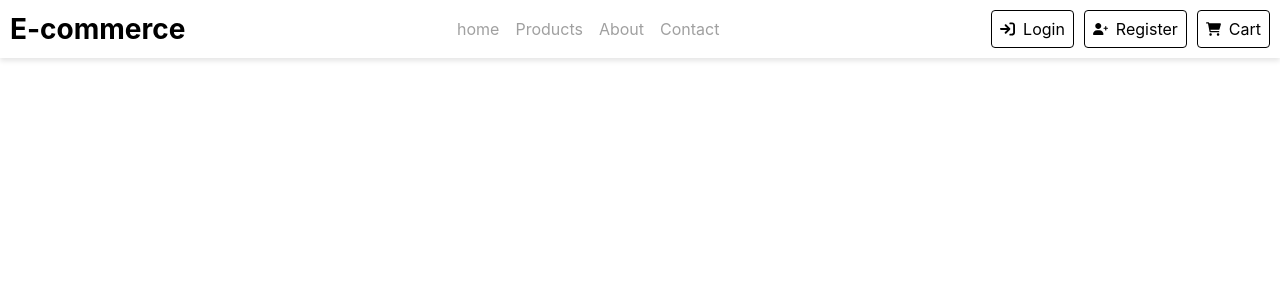
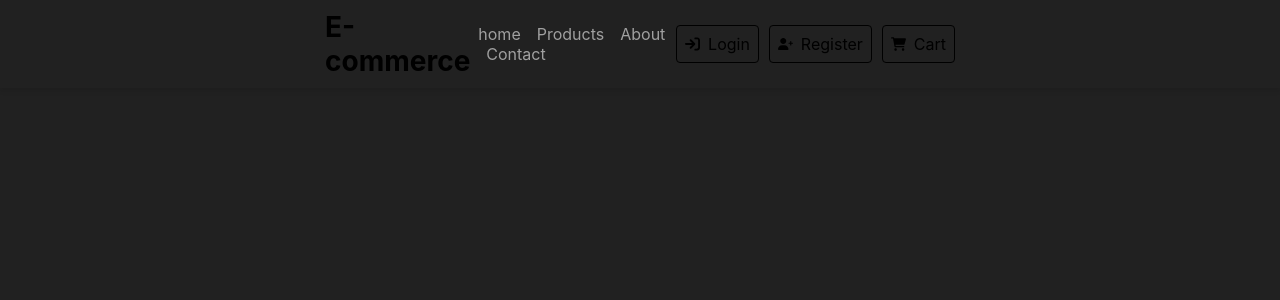
Before and after one commit to AleShini92/e-commerce, a React (Create React App) app: page / in a window 1280 px wide. Shown: the top 300 px of the page. Built offline with nearby package versions, Linux system fonts and the light colour scheme.

Commit message:
add :root and color-scheme

```diff
--- a/public/index.html
+++ b/public/index.html
@@ -4,7 +4,7 @@
     <meta charset="utf-8" />
     <link rel="icon" href="%PUBLIC_URL%/favicon.ico" />
     <meta name="viewport" content="width=device-width, initial-scale=1" />
-    <meta name="theme-color" content="#000000" />
+    <meta name="theme-color" content="#319197" />
     <meta
       name="description"
       content="Web site created using create-react-app"
--- a/src/component/Main.jsx
+++ b/src/component/Main.jsx
@@ -1,11 +1,13 @@
 import React from "react";
 import Products from "../component/services/Products";
+import Navbar from "../component/navbar/Navbar";
 
 
 const Main = () => {
     return (
         <>
             <main>
+                <Navbar />
                 <Products />
             </main>
         </>
--- a/src/component/navbar/Navbar.jsx
+++ b/src/component/navbar/Navbar.jsx
@@ -4,7 +4,7 @@ import { NavLink } from "react-router-dom";
 const Navbar = () => {
     return (
         <>
-            <nav className="w-100 p-1 bg-white">
+            <nav className="w-100 p-1">
                 <div className="wrapper-navbar">
                     <div className="logo"> <NavLink to="/header"> <h1>E-commerce</h1> </NavLink> </div>
                     <div className="menu">
--- a/src/component/services/Products.jsx
+++ b/src/component/services/Products.jsx
@@ -55,17 +55,17 @@ const Products = () => {
                     <button className='button btn btn-black' onClick={() => filterProduct("jewelery")}>Jewelery</button>
                     <button className='button btn btn-black' onClick={() => filterProduct("electronics")}>Electronic</button>
                 </div>
-                <div className="wrapper-card d-flex p-2">
+                <div className="wrapper-card d-flex p-2 w-60">
                     {filter.map((product) => {
                         return(
                             <>
-                                <div className="card outline-bg b-radius-2 p-1 w-2 txt-center">
-                                    <figure key={product.id}>
+                                <div className="card txt-center">
+                                    <figure key={product.id} class="p-1">
                                         <img src={product.image} alt={product.title.substring(0, 12)} />
-                                        <figcaption>
+                                        <figcaption className='mt-30'>
                                             <h5>{product.title}</h5>
                                             <p>${product.price}</p>
-                                            <NavLink className='button btn btn-black' to={`/products/${product.id}`}>Buy now</NavLink>
+                                            <NavLink className='button btn btn-black d-inline-block' to={`/products/${product.id}`}>Buy now</NavLink>
                                         </figcaption>
                                     </figure>
                                 </div>
--- a/src/component/styles/Header.scss
+++ b/src/component/styles/Header.scss
@@ -9,7 +9,7 @@
         justify-content: center;
 
         img {
-            height: 120vh;
+            height: auto;
         }
 
         figcaption {
--- a/src/component/styles/Main.scss
+++ b/src/component/styles/Main.scss
@@ -21,22 +21,22 @@
 }
 
 .wrapper-card {
+    display: grid;
     flex-wrap: wrap;
     gap: 30px;
-    width: $w-60;
+    grid-template-columns: repeat(auto-fit, minmax(200px, 1fr));
 
     .card {
-        flex-wrap: wrap;
-        flex: 1 0 200px;
+        height: auto;
 
         img {
-            width: 200px;
+            width: 100%;
         }
 
         figcaption {
 
             p {
-                margin: $m-10 0;
+                margin-block: $m-10;
             }
         }
     }
--- a/src/component/styles/Navbar.scss
+++ b/src/component/styles/Navbar.scss
@@ -1,5 +1,6 @@
 nav {
-    background: $_white;
+    // background: $_white;
+    // color: $_black;
     box-shadow: 0 3px 5px rgba($color: $_black, $alpha: .10);
     position: fixed;
     top: 0;
@@ -10,20 +11,19 @@ nav {
     ul {
         li {
             display: inline;
-            margin: 0 $s-2;
+            margin-inline: $s-2;
             position: relative;
 
             &::after {
+                background: $_black;
                 content: '';
-                background: $_black;
-                height: 1px;
+                height: .09em;
+                inset: 28px 0 0 0;
                 position: absolute;
-                top: 28px;
-                left: 0;
-                width: 100%;
                 transform: scaleX(0);
                 transform-origin: left;
                 transition: transform .25s ease;
+                width: 100%;
             }
 
             &:hover::after {
@@ -48,14 +48,18 @@ nav {
         width: 15px;
     }
 
-    a, svg {
+    :where(a, svg) {
         transition: 1s ease-in-out;
     }
 
-    &:hover a, &:hover svg {
+    :where :hover(a, svg) {
         color: $_white;
         fill: $_white;
     }
+    // &:hover a, &:hover svg {
+    //     color: $_white;
+    //     fill: $_white;
+    // }
 }
 
 .wrapper-button {
@@ -67,6 +71,6 @@ nav {
     align-items: center;
     display: flex;
     justify-content: space-between;
-    max-width: 1440px;
     margin: 0 auto;
+    width: min(50%, 1440px);
 }
--- a/src/component/styles/reset.scss
+++ b/src/component/styles/reset.scss
@@ -39,13 +39,16 @@ a {
     display: block;
 }
 
+.d-inline-block {
+    display: inline-block;
+}
+
 //text-align
 .txt-center {
     text-align: center;
 }
 
 //text-appercase
-
 .txt-uppercase {
     text-transform: uppercase;
 }
@@ -55,7 +58,40 @@ a {
 }
 
 //column gap
-
 .c-gap-20 {
     column-gap: 20px;
 }
+
+
+:root {
+    color-scheme: dark light;
+    color: $_black;
+    background-color: $_white;
+    h1, a{
+        color: $_black;
+    }
+    svg {
+        fill: $_black;
+    }
+    nav {
+        background: $_white;
+    }
+}
+
+@media(prefers-color-scheme: light) {
+    :root {
+        color: #fff;
+        background-color: #212121;
+
+        h1, a{
+            color: $_black;
+        }
+        svg {
+            fill: $_black;
+        }
+
+        nav {
+            background: #212121;
+        }
+    }
+}
```
